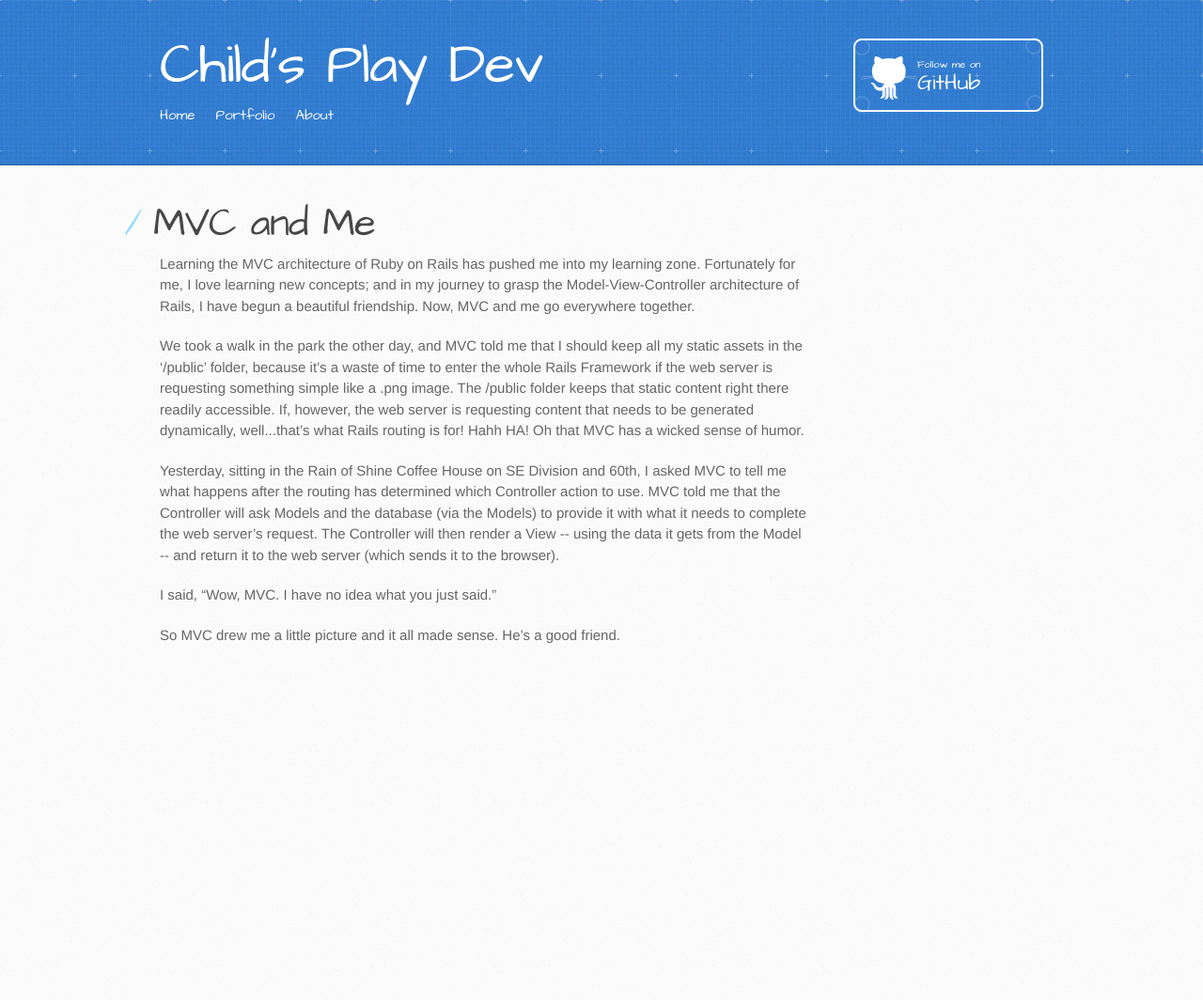
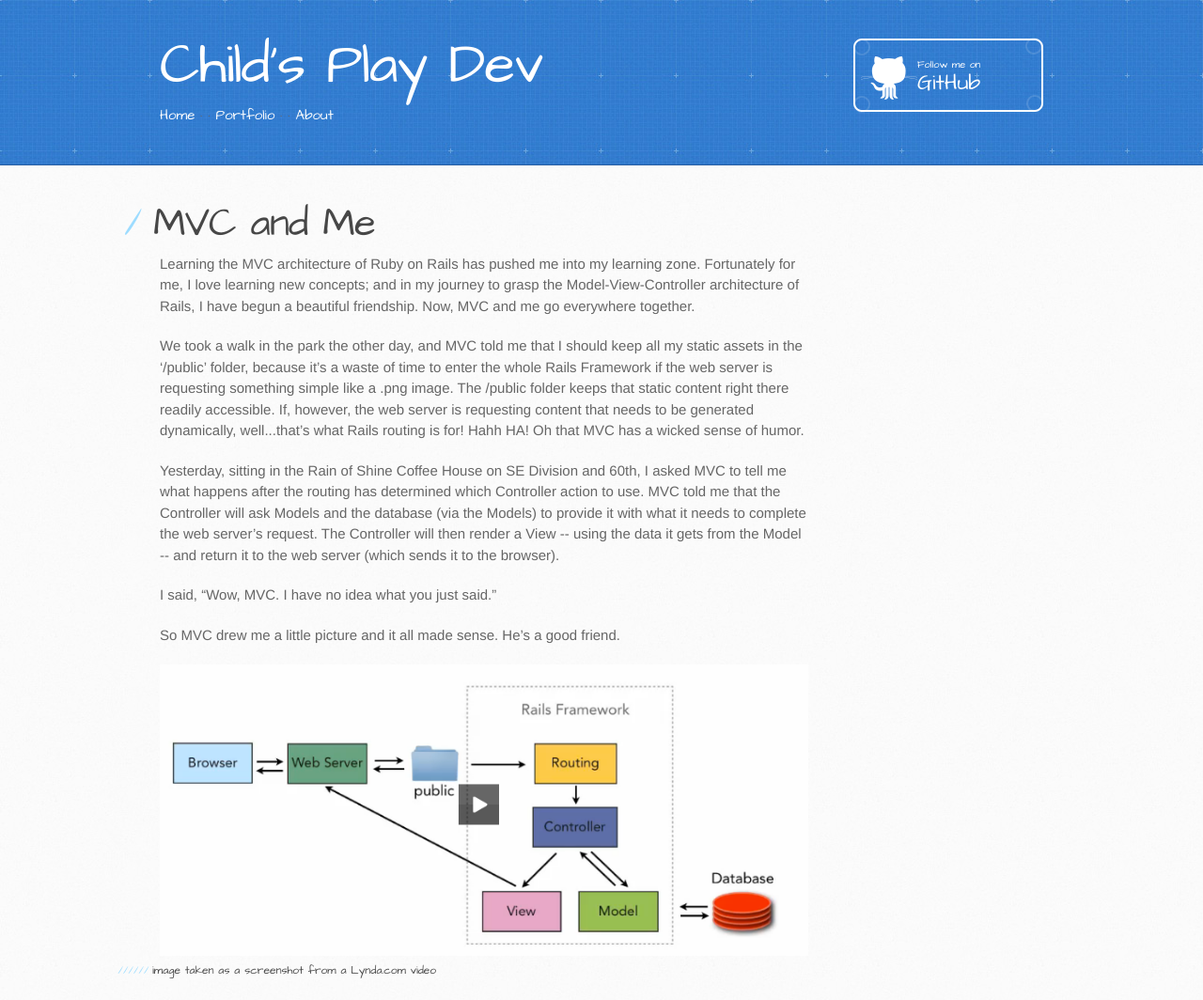
Before and after one commit to criskelly/criskelly.github.com, a Jekyll site: the page built from index.html, in a window 1280 px wide. Shown: the whole page at 94% size. Built offline with Jekyll 4.4.1, drawn with Linux system fonts in a browser that asks for light colours; Markdown is read by kramdown in place of the engine named in the settings; before the commit the page ends 900 px from its top, so only the background shows below that.

Commit message:
added img to home page

```diff
--- a/_layouts/default.html
+++ b/_layouts/default.html
@@ -25,7 +25,7 @@
         <a href="https://github.com/criskelly" class="button"><small>Follow me on</small>GitHub</a>
         <nav id="navbar">
           <a href="/">Home</a> &middot; &middot;
-          <a href="http://milky-way-media.com/">Portfolio</a> &middot; &middot;
+          <a href="http://milky-way-media.com/" target="_blank">Portfolio</a> &middot; &middot;
           <a href="/about.html">About</a>
         </nav>
       </div>
--- a/index.html
+++ b/index.html
@@ -15,3 +15,6 @@ layout: default
 <p>I said, “Wow, MVC. I have no idea what you just said.”</p>
 
 <p>So MVC drew me a little picture and it all made sense. He’s a good friend.</p>
+
+<img src="images/mvc.png" alt="diagram of the MVC architecture">
+<h6>image taken as a screenshot from a Lynda.com video</h6>
```
Also changed, not shown: images/mvc.png (added).
